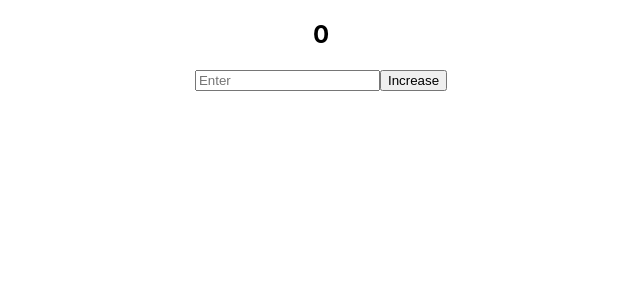
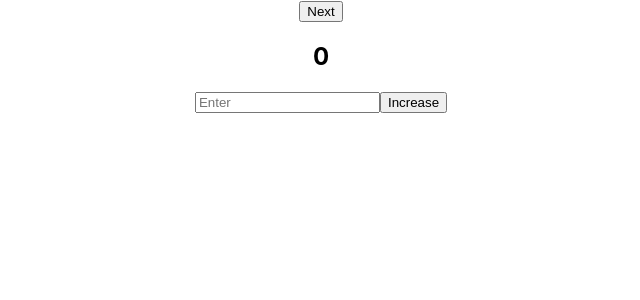
Before and after one commit to Vishalgoswami12/React-Practice, a React (Create React App) app in the folder my-prac/: page / in a window 1280 px wide. Shown: the top 300 px of the page, without its empty margins (319-959 px from the left). Built offline with nearby package versions, Linux system fonts and the light colour scheme.

Commit message:
data routing

```diff
--- a/my-prac/package.json
+++ b/my-prac/package.json
@@ -8,6 +8,7 @@
     "@testing-library/user-event": "^13.5.0",
     "react": "^18.3.1",
     "react-dom": "^18.3.1",
+    "react-router-dom": "^6.23.1",
     "react-scripts": "5.0.1",
     "web-vitals": "^2.1.4"
   },
--- a/my-prac/src/App.js
+++ b/my-prac/src/App.js
@@ -7,12 +7,13 @@ function App() {
 
   return (
      <div className="App">
-      {/* <Router>
+      <Router>
         <Routes>
           <Route path="/" element={<Timer/>}></Route>
+          <Route path="/next" element={<DisplayData/>}/>
         </Routes>
-      </Router> */}
-      <Timer/>
+      </Router>
+      {/* <Timer/> */}
      {/* <DisplayData/> */}
     </div>
   );
--- a/my-prac/src/Components/Timer.js
+++ b/my-prac/src/Components/Timer.js
@@ -1,5 +1,5 @@
 import React,{useState} from "react"
-
+import {Link} from "react-router-dom"
 function Timer(){
     const [count, setCount] = useState(0);
     const [input, setInput] = useState("");
@@ -9,6 +9,9 @@ function Timer(){
       };
     return(
         <>
+        <Link to="/next">
+        <button>Next</button>
+        </Link>
         <h2>{count}</h2>
       <input
         type="number"
```
Also changed, not shown: 1 other file (tests, documents, lock files or other folders).
